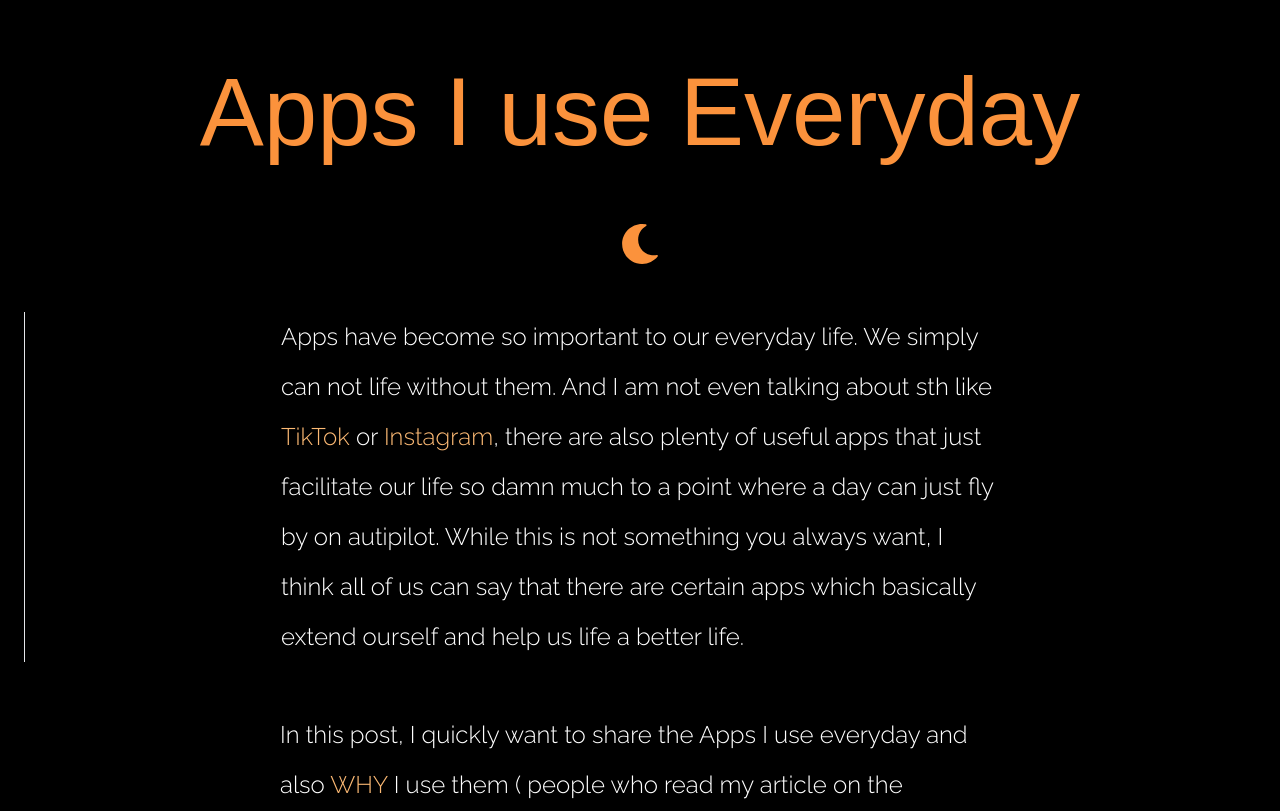
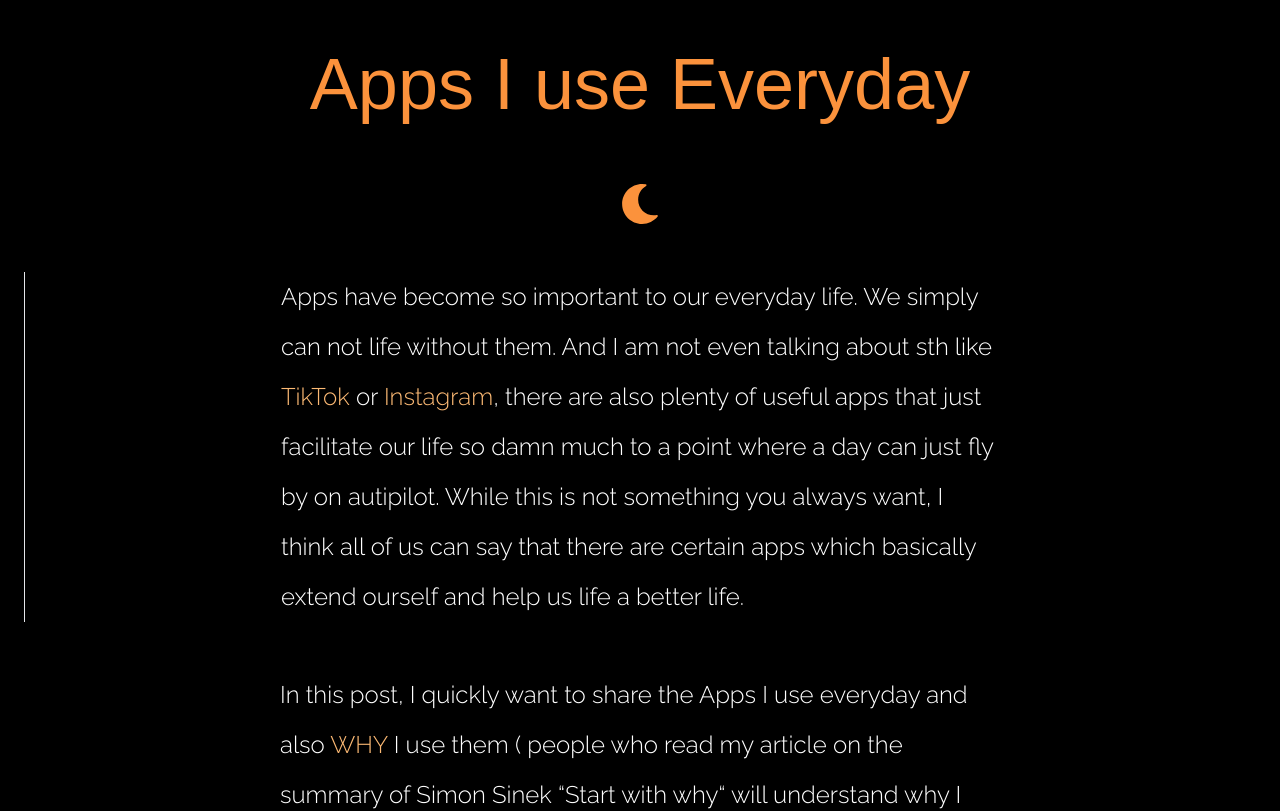
Before and after one commit to sudofinn/blog, a Next.js app: page /productivity/appsiuseeveryday in a window 1280 px wide. Shown: the top 811 px of the page. Built offline with nearby package versions, Linux system fonts and the light colour scheme; a web font is replaced by a local one.

Commit message:
Fixed cutting edges appsiuseeveryday article

```diff
--- a/pages/productivity/appsiuseeveryday.tsx
+++ b/pages/productivity/appsiuseeveryday.tsx
@@ -13,8 +13,8 @@ const AppsEveryday = () => {
   //this page has a yellow colorscheme
 
   return (
-    <div className="w-full h-full px-6 dark:bg-white dark:text-orange-400 bg-black p-4 text-orange-400">
-      <h1 data-aos="fade-up"  className="text-center  text-8xl mt-12 mb-16 ">Apps I use Everyday</h1>
+    <div className="w-full h-full px-6  dark:bg-white dark:text-orange-400 bg-black  text-orange-400">
+      <h1 data-aos="fade-up"  className="text-center  pt-12 text-7xl  mb-16 ">Apps I use Everyday</h1>
 
       <span onClick={handleMode} className="flex justify-center mb-12 hover:scale-110 duration-500">
         {darkTheme ? (
@@ -24,7 +24,7 @@ const AppsEveryday = () => {
         )}
       </span>
 
-      <div className="border-l  ">
+      <div className="border-l dark:border-black ">
       <p className="text-white text-2xl px-6 font-blog  sm:px-64  dark:text-black leading-[50px] ">
     Apps have become so important to our everyday life. We simply can not life without them.
     And I am not even talking about  sth like <span className="text-orange-300">TikTok</span> or
```
